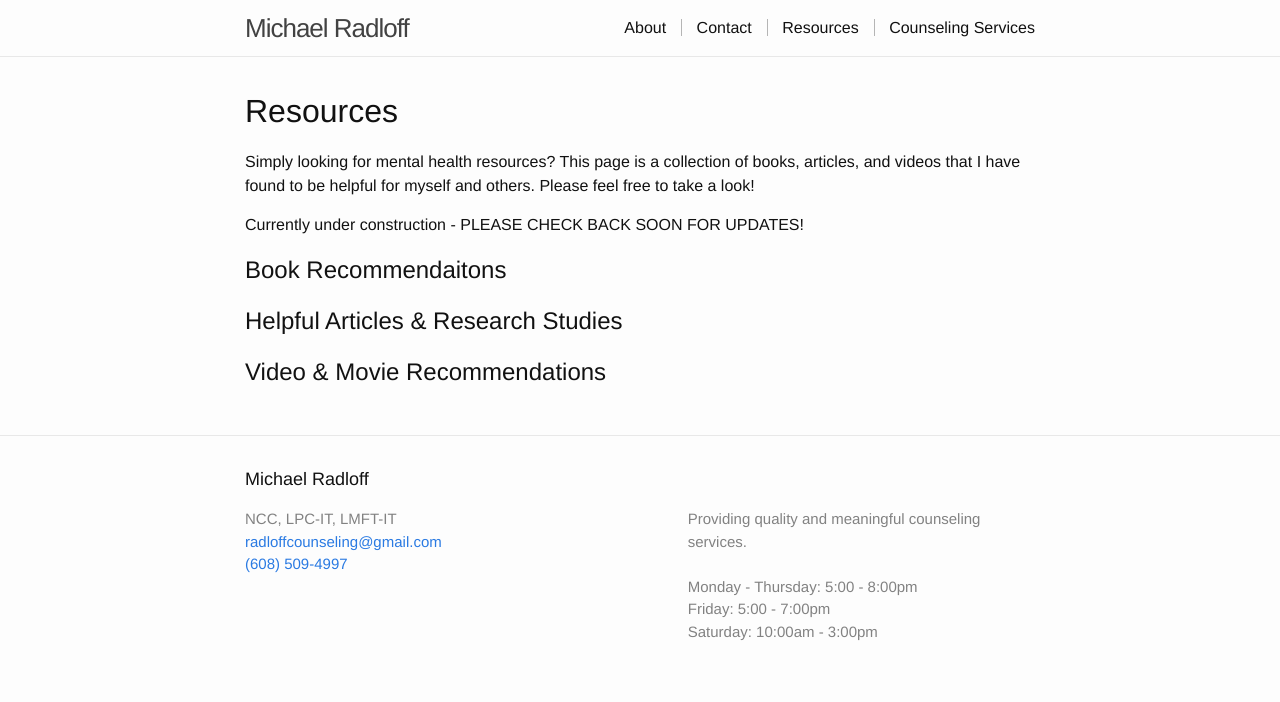
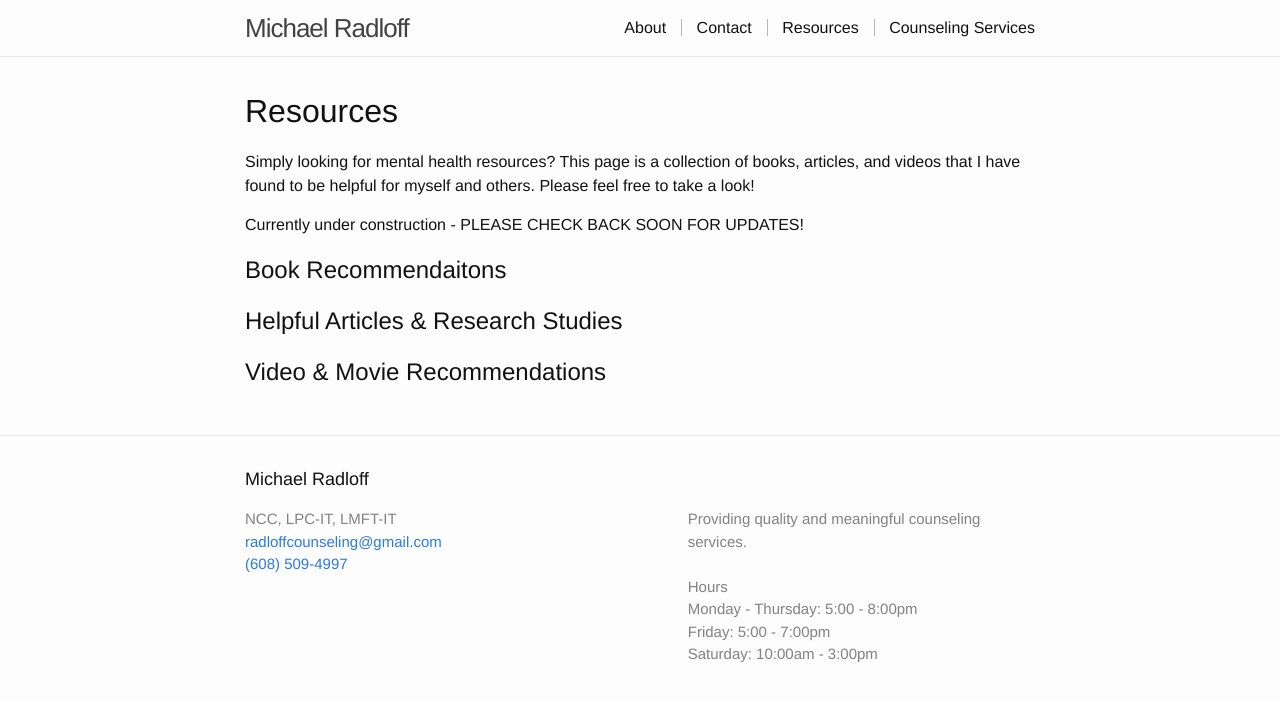
Before and after one commit to mradloff/mradloff, a Jekyll site: the page built from pages/resources.md, in a window 1280 px wide. Shown: the top 702 px of the page. Built offline with Jekyll 4.4.1, drawn with Linux system fonts in a browser that asks for light colours.

Commit message:
Update _config.yml

```diff
--- a/_config.yml
+++ b/_config.yml
@@ -20,6 +20,7 @@
 phone: (608) 509-4997
 description: |
  Providing quality and meaningful counseling services.<br><br>
+ Hours <br>
  Monday - Thursday:  5:00 - 8:00pm<br>
  Friday:  5:00 - 7:00pm<br>
  Saturday:  10:00am - 3:00pm
@@ -28,7 +29,7 @@
 
 # Main Page
 home_label: |
- "The road goes ever on and on"<br>
+ "The road goes ever on and on."<br>
  - J.R.R. Tolkien
 
 # Build settings
```
